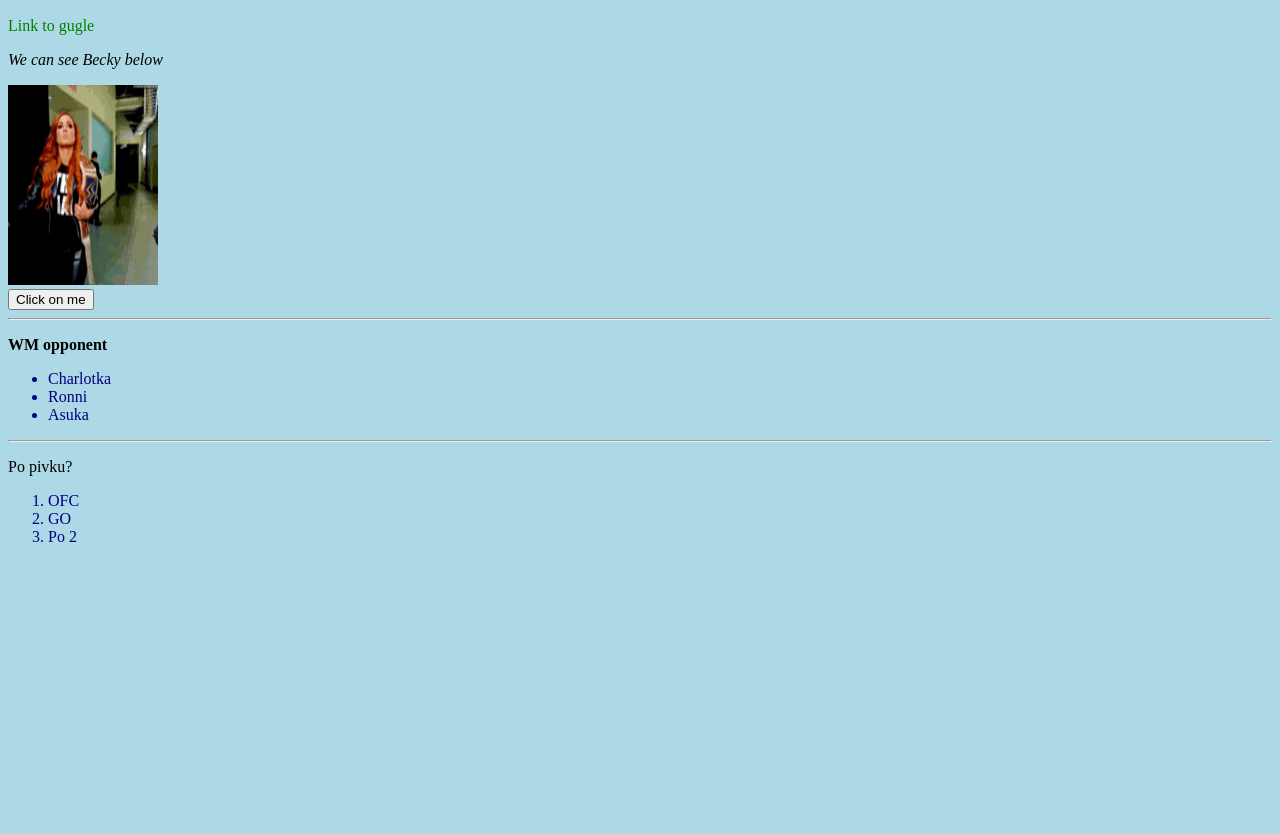
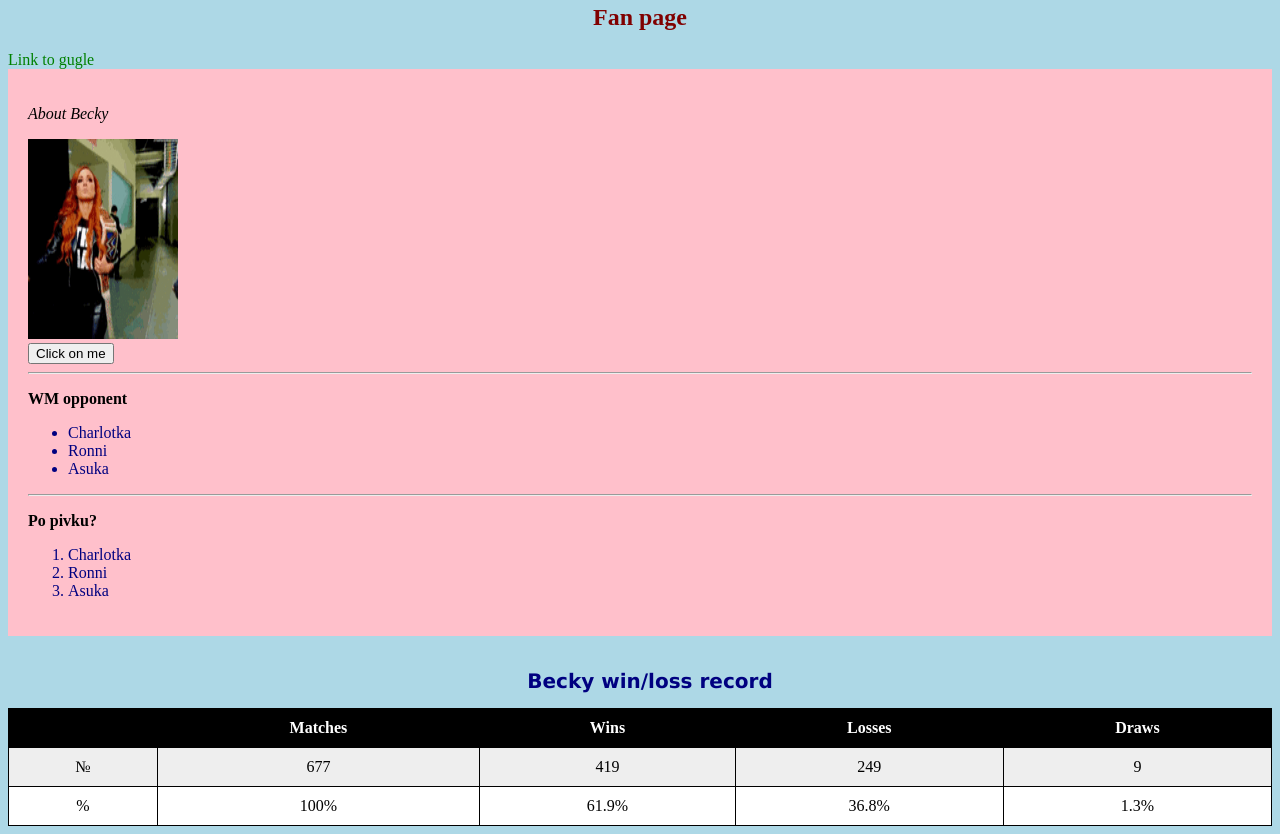
Before and after one commit to Trukhym/weblearning, a plain HTML site: page index.html in a window 1280 px wide. Shown: the part 214-1048 px from the top of the page. Before the commit the page ends 800 px from the top, so only its background shows below. Drawn offline with Linux system fonts and the light colour scheme.

Commit message:
edited with scripts and comments

```diff
--- a/index.html
+++ b/index.html
@@ -22,6 +22,12 @@ q - quote
 blockquote - block with quote
 abbr - abbreviation. if you hover - shows the full name
 address - address
+table - table
+	tr - column raw
+		th - column header (name)
+		td - column values
+	caption - name of the table
+
 bdo dir="rtl" - text from right to left
 picture - one view - one imgae, another view - another image
 Image maps: <img src="workplace.jpg" alt="Workplace" usemap="#workmap">
@@ -36,6 +42,8 @@ alt - alternate text (e.g. if no image appeared)
 style - styling of an element( e.g. color, font, size)
 title - if you hover = you can see text from title
 href - link
+colspan - to skip a column in table ( <th colspan="2">Name/Surname</th> )
+rowspan - to skip a row in table ( <th rowspan="2">Telephone:</th> )
  -->
 <!--CSS helper
 CSS can be added to HTML elements in 3 ways:
@@ -43,36 +51,78 @@ CSS can be added to HTML elements in 3 ways:
  -Internal - by using a <style> element in the <head> section
  -External - by using an external CSS file
  -->
+<!--Info
+Rebecca Quin (born 30 January 1987) is an Irish professional wrestler. She is currently signed to WWE under the ring name Becky Lynch, where she performs on the SmackDown brand.
+
+Quin began training as a professional wrestler in June 2002. Initially working in Ireland and occasionally teaming with her brother using the ring name Rebecca Knox, she soon expanded her career into the rest of Europe and North America on the independent circuit, wrestling regularly for various promotions. She most notably competed in Elite Canadian Championship Wrestling and became the first wrestler to win the SuperGirls Championship in June 2005.
+
+In September 2006, Quin suffered a severe head injury during a match in Germany which kept her away from professional wrestling for several years. She returned in late 2012 and signed a contract with World Wrestling Entertainment (WWE) in 2013, reporting to the developmental territory NXT. Following her arrival on WWE's main roster in July 2015, she became the inaugural SmackDown Women's Champion at Backlash 2016 and since held the title twice as of December 2018. In January 2019, she won the 2019 women's Royal Rumble match. -->
 <head>
-<title> My Title </title>
+<title> Beck Lynch </title>
 <link rel="stylesheet" type="text/css" href="style.css">
 <ul>
 	<li>
 	<a href="#h2">Jump to h2</a>
 	</li>
 </ul>
+<meta name="viewport" content="width=device-width, initial-scale=1.0"
 </head>
 <body>
-<h1 id="h1"> Beck Lynch </h1>
+<script>
+function myFunction() {
+	document.getElementById("quiz").style.color = "red";
+}
+</script>
+<header id="header" role="banner">Header for banner and logo :)</header> <!--first block -->
+<h1 id="h1"> Beck Lynch </h1> <!-- second block -->
 <h2 id="h2"> Fan page </h2>
 <a href="https://www.google.com"> Link to gugle</a>
-<p><em> We can see Becky below </em></p>
-<img src="img/becky.gif" title="Ты попался на квест, нажми и получи Pepegу" alt="no Becky :(" width="150" height="200">
-<br>
-<button>Click on me</button>
-<hr>
-<p><strong> WM opponent </strong></p>
+<div style="background-color:pink;color:white;padding:20px;">
+	<div>
+	<p><em> About Becky </em></p> <!-- third block -->
+	<img src="img/becky.gif" title="Ты попался на квест, нажми и получи Pepegу" alt="no Becky :(" width="150" height="200">
+	<br>
+	<button type="button" onclick="myFunction()">Click on me</button>
+	<hr>
+</div>
+<p id="quiz"><strong> WM opponent </strong></p> <!-- fourth block -->
 <ul>
 	<li style="color:navy">Charlotka</li>
 	<li style="color:navy">Ronni</li>
 	<li style="color:navy">Asuka</li>
 </ul>
 <hr>
-<p> Po pivku? </p>
+<p id="quiz"><strong> Po pivku? </strong></p>
 <ol>
-	<li>OFC</li>
-	<li>GO</li>
-	<li>Po 2</li>
+	<li style="color:navy">Charlotka</li>
+	<li style="color:navy">Ronni</li>
+	<li style="color:navy">Asuka</li>
 </ol>
+</div>
+<table id="t01"> <!-- fifth block -->
+<caption align="center">Becky win/loss record</caption>
+<br>
+  <tr>
+	<th></th>
+    <th>Matches</th>
+    <th>Wins</th>
+    <th>Losses</th>
+	<th>Draws</th>
+  </tr>
+  <tr>
+	<td>№</td>
+    <td>677</td>
+    <td>419</td>
+    <td>249</td>
+	<td>9</td>
+  </tr>
+   <tr>
+	<td>%</td>
+    <td>100%</td>
+    <td>61.9%</td>
+    <td>36.8%</td>
+	<td>1.3%</td>
+  </tr>
+</table>
 </body>
 </html>
--- a/style.css
+++ b/style.css
@@ -46,3 +46,42 @@ a:active {
   background-color: transparent;
   text-decoration: underline;
 }
+
+caption{
+	color: navy;
+	font-weight: bold;
+	margin-left: 20px;
+	font-size:20px;
+	font-family:verdana;
+	text-align:center;
+	padding: 15px;
+}
+
+table {
+  width:100%;
+}
+table, th, td {
+	border: 1px solid black;
+	border-collapse: collapse;
+	text-align: center;
+	margin-left:auto;
+    margin-right:auto;
+	empty-cells: hide;
+}
+
+th, td {
+	border: 1px solid black;
+	border-collapse: collapse;
+	padding: 10px;
+	empty-cells: hide;
+}
+table#t01 tr:nth-child(even) {
+  background-color: #eee;
+}
+table#t01 tr:nth-child(odd) {
+ background-color: #fff;
+}
+table#t01 th {
+  background-color: black;
+  color: white;
+}
```
